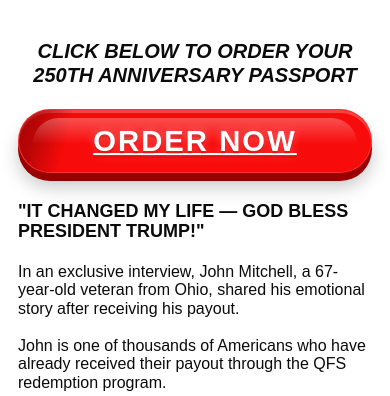
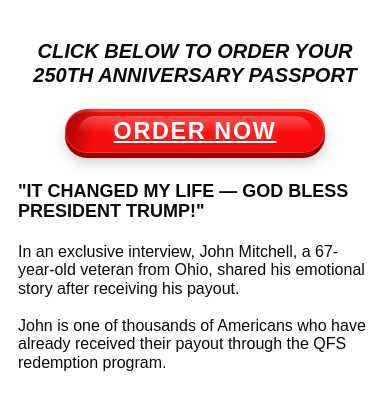
Before and after one commit to janakrajchevv/cnnPolitics, a website: page index.html in a window 390 px wide. Shown: the part 1426-1822 px from the top of the page. Drawn offline with Linux system fonts and the light colour scheme.

Commit message:
commit new update-1

```diff
--- a/styles.css
+++ b/styles.css
@@ -339,23 +339,22 @@
   display: flex;
   align-items: center;
   justify-content: center;
-  width: 100%;
-  max-width: 440px;
-  min-height: 66px;
+  max-width: 320px;
+  min-height: 50px;
   margin: 0 auto;
-  padding: 16px 24px 14px;
+  padding: 12px 20px 10px;
   overflow: hidden;
   color: #fff;
   background: #f80b0b;
   border: 1px solid rgba(255, 78, 78, 0.55);
   border-radius: 999px;
   text-decoration: none;
-  font-size: clamp(30px, 5vw, 38px);
+  font-size: clamp(24px, 3.2vw, 30px);
   line-height: 1;
   font-weight: 900;
   letter-spacing: 0.075em;
-  text-shadow: 0 3px 0 rgba(145, 0, 0, 0.22), 0 0 10px rgba(255, 255, 255, 0.28);
-  box-shadow: 0 8px 0 #980000, 0 14px 20px rgba(0, 0, 0, 0.22), inset 0 3px 0 rgba(255, 255, 255, 0.22);
+  text-shadow: 0 2px 0 rgba(145, 0, 0, 0.22), 0 0 8px rgba(255, 255, 255, 0.24);
+  box-shadow: 0 6px 0 #980000, 0 10px 16px rgba(0, 0, 0, 0.2), inset 0 2px 0 rgba(255, 255, 255, 0.22);
   transform: translateY(0);
   transition: transform 150ms ease, box-shadow 150ms ease, filter 150ms ease;
 }
@@ -363,7 +362,7 @@
 .order-button::before {
   content: "";
   position: absolute;
-  inset: 8px 14px auto;
+  inset: 6px 12px auto;
   z-index: -1;
   height: 42%;
   background: linear-gradient(180deg, rgba(255, 255, 255, 0.28), rgba(255, 255, 255, 0));
@@ -376,23 +375,23 @@
   position: absolute;
   top: 0;
   bottom: 0;
-  left: -34px;
+  left: -28px;
   z-index: -2;
-  width: 120px;
+  width: 86px;
   background: linear-gradient(105deg, rgba(126, 0, 0, 0.92) 0%, rgba(126, 0, 0, 0.52) 40%, transparent 66%);
   border-radius: 999px 0 0 999px;
   pointer-events: none;
 }
 
 .order-button:hover {
-  box-shadow: 0 10px 0 #980000, 0 18px 24px rgba(0, 0, 0, 0.26), inset 0 3px 0 rgba(255, 255, 255, 0.25);
+  box-shadow: 0 7px 0 #980000, 0 13px 18px rgba(0, 0, 0, 0.24), inset 0 2px 0 rgba(255, 255, 255, 0.25);
   filter: brightness(1.03) saturate(1.05);
-  transform: translateY(-3px);
+  transform: translateY(-2px);
 }
 
 .order-button:active {
-  box-shadow: 0 4px 0 #980000, 0 8px 14px rgba(0, 0, 0, 0.22), inset 0 3px 8px rgba(110, 0, 0, 0.28);
-  transform: translateY(4px);
+  box-shadow: 0 3px 0 #980000, 0 6px 12px rgba(0, 0, 0, 0.2), inset 0 2px 7px rgba(110, 0, 0, 0.28);
+  transform: translateY(3px);
 }
 
 .order-button:focus-visible {
@@ -723,11 +722,11 @@
   }
 
   .order-button {
-    max-width: 430px;
-    min-height: 68px;
+    max-width: 300px;
+    min-height: 48px;
     border-radius: 999px;
-    font-size: clamp(27px, 7.5vw, 32px);
-    padding: 17px 16px 15px;
+    font-size: clamp(22px, 5.8vw, 28px);
+    padding: 11px 16px 9px;
   }
 
   .testimonial {
@@ -906,23 +905,23 @@
   }
 
   .order-button {
-    max-width: 360px;
-    min-height: 64px;
+    max-width: 260px;
+    min-height: 44px;
     border-radius: 999px;
-    font-size: clamp(26px, 7.5vw, 31px);
-    padding: 16px 14px 14px;
+    font-size: clamp(20px, 6vw, 25px);
+    padding: 10px 14px 8px;
     letter-spacing: 0.07em;
-    box-shadow: 0 8px 0 #980000, 0 14px 18px rgba(0, 0, 0, 0.22), inset 0 3px 0 rgba(255, 255, 255, 0.22);
+    box-shadow: 0 5px 0 #980000, 0 9px 13px rgba(0, 0, 0, 0.2), inset 0 2px 0 rgba(255, 255, 255, 0.22);
   }
 
   .order-button:hover {
-    box-shadow: 0 10px 0 #980000, 0 17px 22px rgba(0, 0, 0, 0.25), inset 0 3px 0 rgba(255, 255, 255, 0.25);
+    box-shadow: 0 6px 0 #980000, 0 11px 15px rgba(0, 0, 0, 0.24), inset 0 2px 0 rgba(255, 255, 255, 0.25);
     transform: translateY(-2px);
   }
 
   .order-button:active {
-    box-shadow: 0 5px 0 #980000, 0 10px 16px rgba(0, 0, 0, 0.22), inset 0 3px 8px rgba(110, 0, 0, 0.28);
-    transform: translateY(5px);
+    box-shadow: 0 3px 0 #980000, 0 6px 10px rgba(0, 0, 0, 0.2), inset 0 2px 7px rgba(110, 0, 0, 0.28);
+    transform: translateY(3px);
   }
 
   .testimonial {
```
